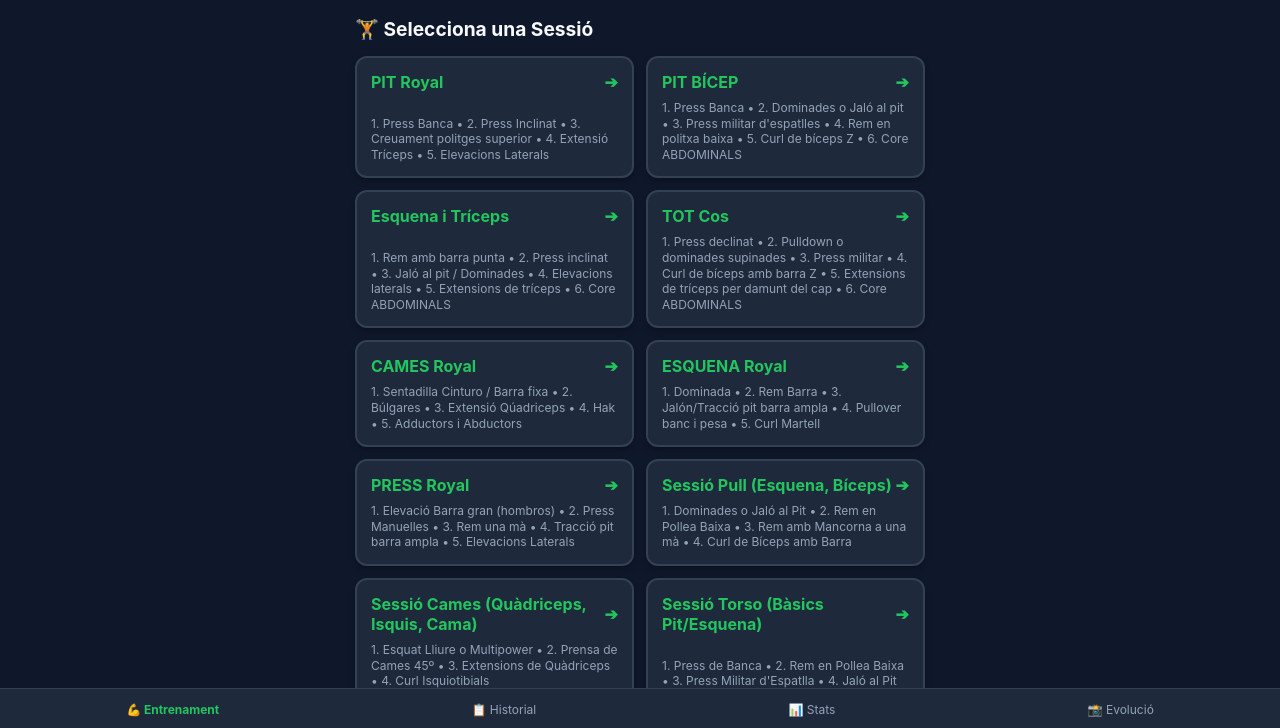
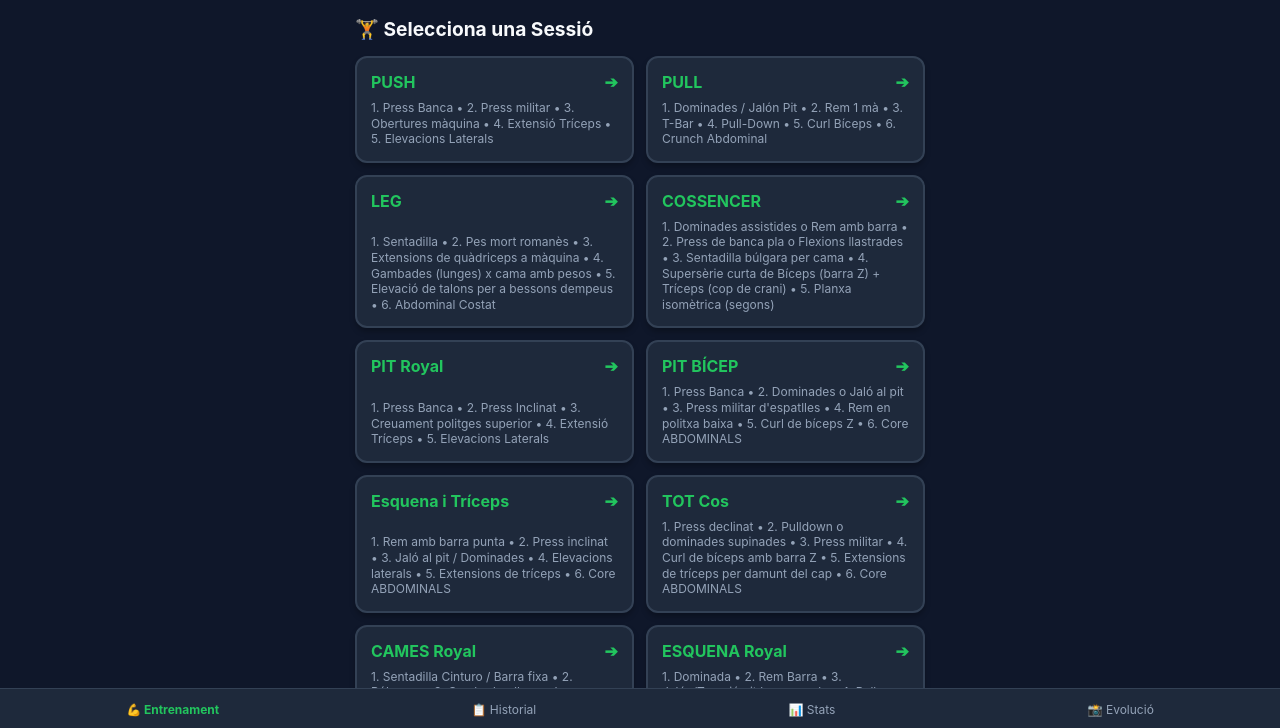
Before and after one commit to tutenswebttw-arch/gym-tracker, a plain HTML site: page index.html in a window 1280 px wide. Shown: the part 70-798 px from the top of the page. Drawn offline with nearby package versions, Linux system fonts and the light colour scheme.

Commit message:
index.html

```diff
--- a/index.html
+++ b/index.html
@@ -575,6 +575,48 @@
 
     <script>
         const sessionData = {
+           PUSH: {
+                title: "PUSH",
+                exercises: [
+                    { name: "1. Press Banca", defaultTarget: "8-10" },
+                    { name: "2. Press militar", defaultTarget: "8-10" },
+                    { name: "3. Obertures màquina", defaultTarget: "12" },
+                    { name: "4. Extensió Tríceps", defaultTarget: "12-15" },
+                    { name: "5. Elevacions Laterals", defaultTarget: "12-15" }
+                ]
+            },
+            PULL: {
+                title: "PULL",
+                exercises: [
+                    { name: "1. Dominades / Jalón Pit", defaultTarget: "8-10" },
+                    { name: "2. Rem 1 mà", defaultTarget: "8-10" },
+                    { name: "3. T-Bar", defaultTarget: "8-10" },
+                    { name: "4. Pull-Down", defaultTarget: "12" },
+                    { name: "5. Curl Bíceps", defaultTarget: "10-12" },
+                    { name: "6. Crunch Abdominal", defaultTarget: "15" }
+                ]
+            },
+            LEG: {
+                title: "LEG",
+                exercises: [
+                    { name: "1. Sentadilla", defaultTarget: "8-10" },
+                    { name: "2. Pes mort romanès", defaultTarget: "8-10" },
+                    { name: "3. Extensions de quàdriceps a màquina", defaultTarget: "12-15" },
+                    { name: "4. Gambades (lunges) x cama amb pesos", defaultTarget: "10" },
+                    { name: "5. Elevació de talons per a bessons dempeus", defaultTarget: "15-20" },
+                    { name: "6. Abdominal Costat", defaultTarget: "12" }
+                ]
+            },
+            COSSENCER: {
+                title: "COSSENCER",
+                exercises: [
+                    { name: "1. Dominades assistides o Rem amb barra", defaultTarget: "8-10" },
+                    { name: "2. Press de banca pla o Flexions llastrades", defaultTarget: "10" },
+                    { name: "3. Sentadilla búlgara per cama", defaultTarget: "10" },
+                    { name: "4. Supersèrie curta de Bíceps (barra Z) + Tríceps (cop de crani)", defaultTarget: "10" },
+                    { name: "5. Planxa isomètrica (segons)", defaultTarget: "45" }
+                ]
+            },
             royalpit: {
                 title: "PIT Royal",
                 exercises: [
@@ -623,7 +665,7 @@
                 exercises: [
                     { name: "1. Sentadilla Cinturo / Barra fixa", defaultTarget: "8-10" },
                     { name: "2. Búlgares", defaultTarget: "10-12" },
-                    { name: "3. Extensió Qúadriceps", defaultTarget: "12-15" },
+                    { name: "3. Gambades (lunges) x cama", defaultTarget: "10" },
                     { name: "4. Hak", defaultTarget: "10-12" },
                     { name: "5. Adductors i Abductors", defaultTarget: "12-15" }
                 ]
```
